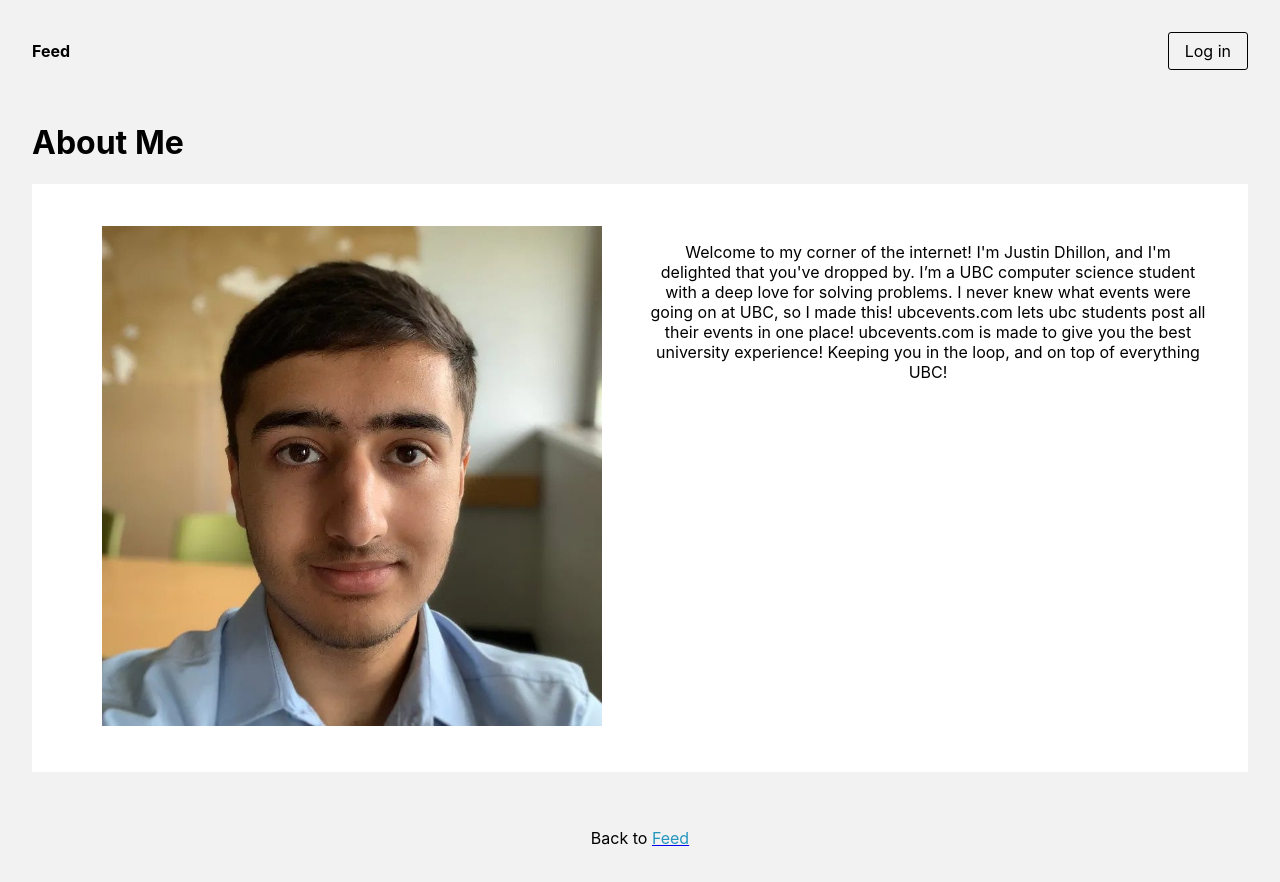
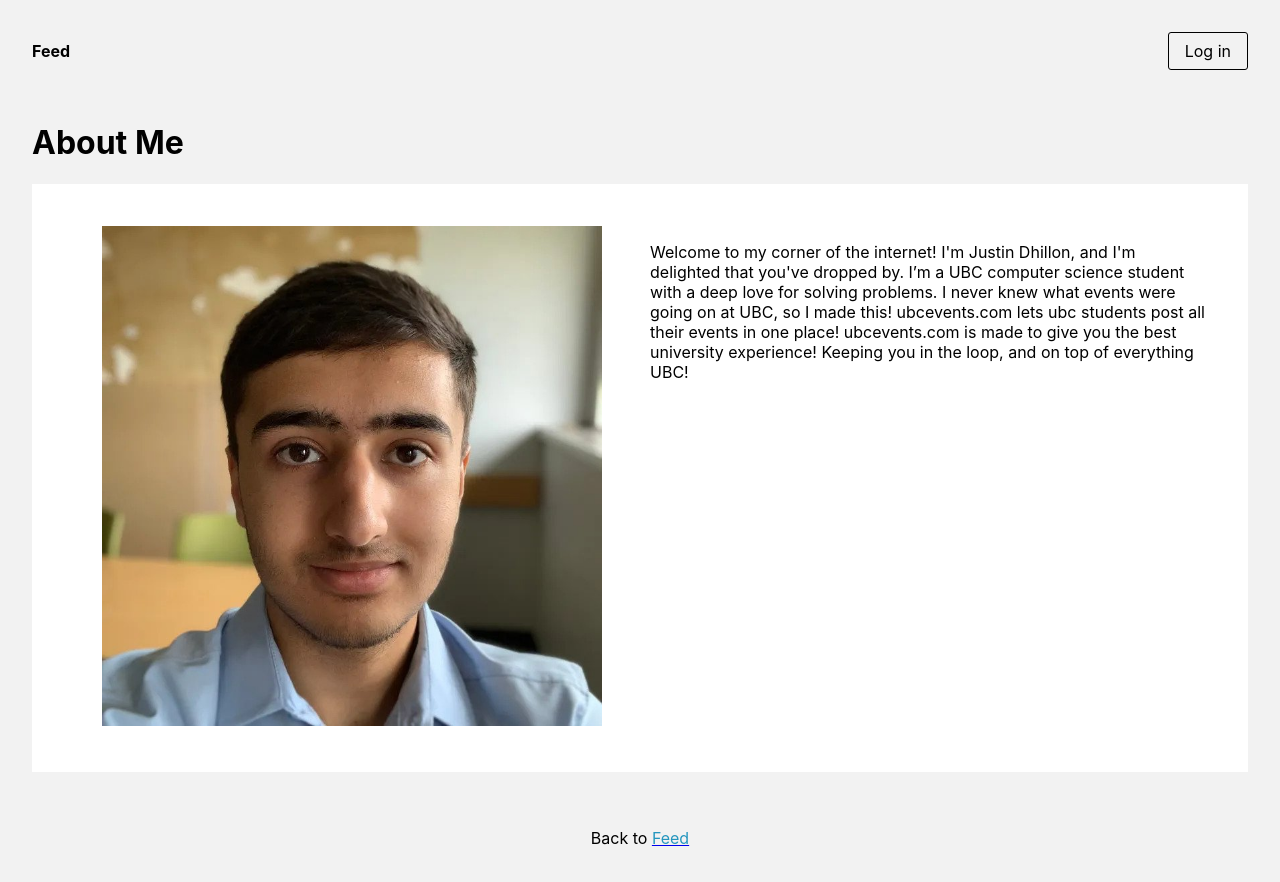
Before and after one commit to justindhillon/ubcevents, a Next.js app: page /about-me in a window 1280 px wide. Shown: the top 882 px of the page. Built offline with nearby package versions, Linux system fonts and the light colour scheme; no server answers.

Commit message:
modified:   pages/about-me.tsx

```diff
--- a/pages/about-me.tsx
+++ b/pages/about-me.tsx
@@ -21,7 +21,7 @@ const AboutMe: React.FC = () => {
                     alt="Picture of the author"
                 />
                 </div>
-                <div className="column" style={{ textAlign:"center" }}>
+                <div className="column" style={{ textAlign:"left" }}>
                     <p>Welcome to my corner of the internet!
                         I'm Justin Dhillon, and I'm delighted that you've dropped by.
                         I’m a UBC computer science student with a deep love for solving problems.
```
